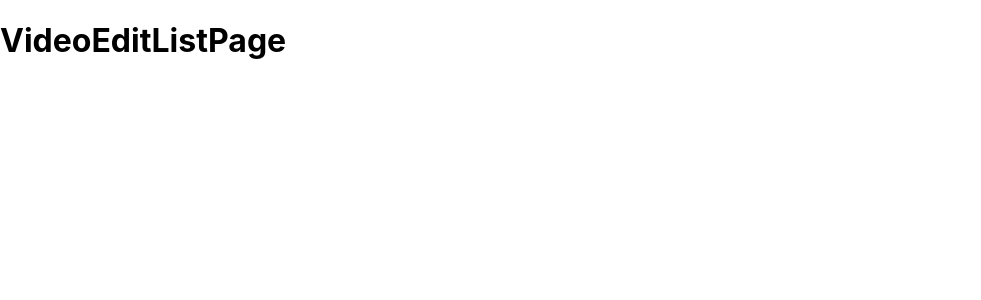
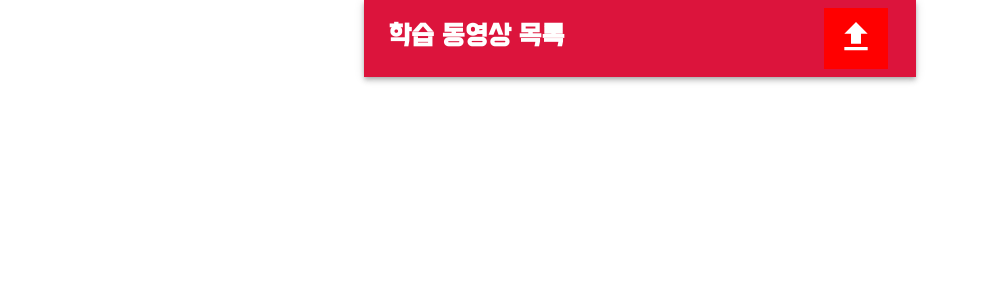
Before and after one commit to logicdrive/toyKiwi, a React (Create React App) app in the folder frontend/: page / in a window 1280 px wide. Shown: the top 300 px of the page, without its empty margins (0-981 px from the left). Built offline with nearby package versions, Linux system fonts and the light colour scheme.

Commit message:
Feat: 학습 동영상 목록 관련 Nav 추가

```diff
--- a/frontend/package.json
+++ b/frontend/package.json
@@ -5,7 +5,8 @@
   "dependencies": {
     "@emotion/react": "^11.11.1",
     "@emotion/styled": "^11.11.0",
-    "@mui/material": "^5.14.11",
+    "@mui/icons-material": "^5.14.19",
+    "@mui/material": "^5.14.20",
     "@mui/x-data-grid": "^6.18.1",
     "@testing-library/jest-dom": "^5.17.0",
     "@testing-library/react": "^13.4.0",
--- a/frontend/src/App.js
+++ b/frontend/src/App.js
@@ -1,4 +1,5 @@
 import React from 'react';
+import { Container } from "@mui/material";
 import { BrowserRouter as Router, Routes, Route } from 'react-router-dom';
 import VideoEditListPage from "./video/edit/list/VideoEditListPage";
 import VideoQuizTryPage from "./video/quiz/try/VideoQuizTryPage";
@@ -7,6 +8,7 @@
 function App() {
   return (
     <>
+      <Container maxWidth="sm">
         <Router>
           <Routes>
                 <Route path="/" element={<VideoEditListPage/>} />
@@ -15,6 +17,7 @@
                 <Route path="/video/quiz/result" element={<VideoQuizResultPage/>} />
             </Routes>
         </Router>
+      </Container>
     </>
   )
 }
--- a/frontend/src/video/edit/list/VideoEditListPage.js
+++ b/frontend/src/video/edit/list/VideoEditListPage.js
@@ -1,12 +1,30 @@
 import React from 'react';
+import AppBar from '@mui/material/AppBar';
+import { Link as RouterLink } from 'react-router-dom';
+import { Container, Toolbar, Link, Button, Typography } from '@mui/material';
+import FileUploadIcon from '@mui/icons-material/FileUpload';
 
 const VideoEditListPage = () => {
     return (
-        <>
-            <h1>
-                VideoEditListPage
-            </h1>
-        </>
+        <AppBar position="static" style={{backgroundColor:"crimson"}}>
+            <Container maxWidth="lg">
+                <Toolbar disableGutters>
+                    <Link component={RouterLink} to="/" variant="h5" underline="none" sx={{color: "white", fontWeight: "bolder", fontFamily: "BMDfont", flexGrow: 1}}>
+                        학습 동영상 목록
+                    </Link>
+
+                    <Link component={RouterLink} sx={{backgroundColor: "red", margin: 1, position: "relative", left: 4}}>
+                        <Button>
+                            <Typography sx={{color: "white", fontWeight: "bolder", fontFamily: "BMDfont", position: "relative", top: 3}}>
+                                <FileUploadIcon sx={{fontSize: 40}}/>
+                            </Typography>
+                        </Button>
+                    </Link>
+                </Toolbar>
+            </Container>
+
+
+        </AppBar>
     );
 }
 
```
Also changed, not shown: 1 other file (tests, documents, lock files or other folders). Lines whose indentation alone changed are shown as unchanged.
